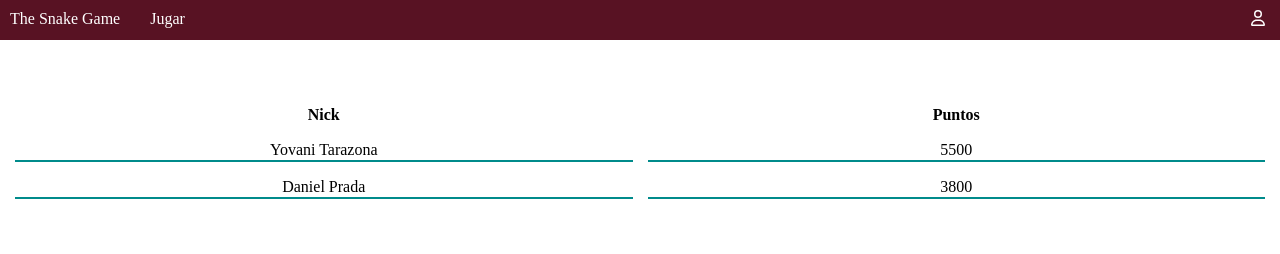
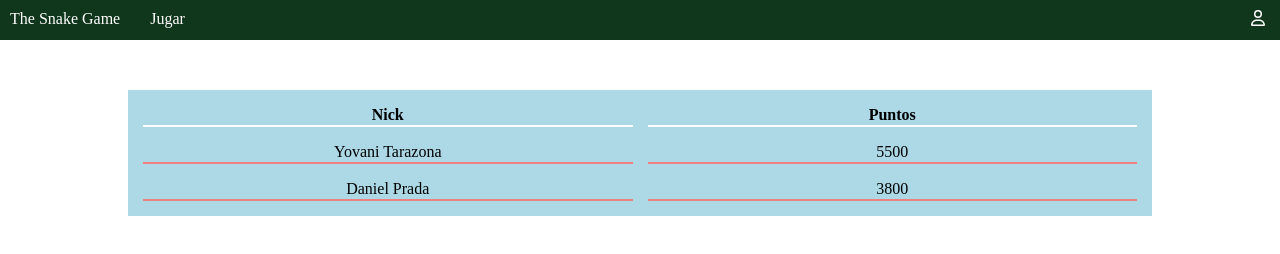
Before and after one commit to Daniel-Prada27/SnakeGame, a plain HTML site: page html/puntuaciones.html in a window 1280 px wide. Drawn offline with Linux system fonts and the light colour scheme.

Commit message:
Last update today
mmgv

```diff
--- a/css/juego.css
+++ b/css/juego.css
@@ -8,7 +8,7 @@ body {
 #navBar {
     display: flex;
     flex-direction: row;
-    background-color: #581223;
+    background-color: #10361C;
     color: white;
     padding: 10px;
 }
--- a/css/login.css
+++ b/css/login.css
@@ -5,17 +5,24 @@ body {
     flex-direction: column;
     align-items: center;
     justify-content: center;
+    background-color: white;
 }
-
+header{
+    text-align: center;
+    color: black;
+}
 .login-container {
     display: flex;
     align-self: center;
     border: 1px solid black;
-    border-radius: 5px;
+    border-radius: 10px;
     margin-right: 70px;
     margin-bottom: 30px;
     padding: 60px 40px 60px 40px;
-    /* background-color: ; */
+    background-color: lightblue;
+    color: black;
+    text-align: center;
+    font-weight: bold;
 }
 
 /* form {
--- a/css/puntuaciones.css
+++ b/css/puntuaciones.css
@@ -3,16 +3,17 @@ body {
     height: 100vh;
     margin: 0;
     flex-direction: column;
-
+    background-color: white;
 }
 
 #navBar {
     display: flex;
     flex-direction: row;
-    background-color: #581223;
+    background-color: #10361C;
     color: white;
     padding: 10px;
     margin-bottom: 50px;
+
 }
 
 #navLinks {
@@ -38,15 +39,24 @@ body {
 
 #tabla-puntajes {
     table-layout: fixed;
-    width: 100%;
+    width: 80%;
     text-align: center;
     border-spacing: 15px;
+    background-color: lightblue;
+    margin-right: 10%;
+    margin-left: 10%;
     /* border: 1px solid black; */
     /* border-collapse: collapse; */
 }
 
+tr.border-bottom th {
+    color: black;
+    border-bottom: 2px solid white;
+}
+
 tr.border-bottom td {
-    border-bottom: 2px solid darkcyan;
+    color: black;
+    border-bottom: 2px solid lightcoral;
 }
 
 /* https://snipplr.com/view/70755/css--spacing-between-thead-and-tbody */
```
Also changed, not shown: html/juego.html (+0 -1 lines), html/puntuaciones.html (+0 -2 lines), index.html (+1 -1 lines).
